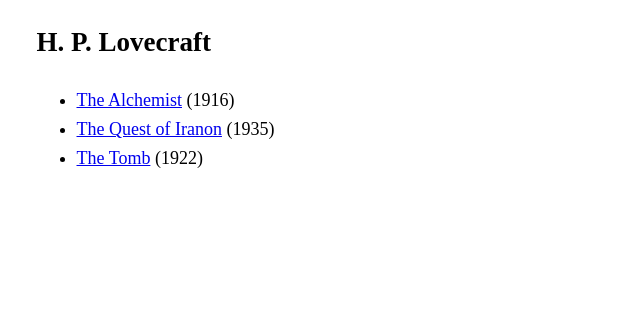
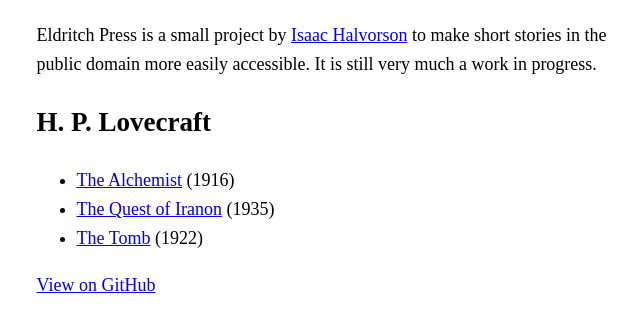
Before and after one commit to hisaac/eldritch.press, a plain HTML site: page generated/index.html in a window 1280 px wide. Shown: the part 109-438 px from the top of the page, without its empty margins (311-951 px from the left). Drawn offline with Linux system fonts and the light colour scheme.

Commit message:
add some text and links to the index page

```diff
--- a/generated/index.html
+++ b/generated/index.html
@@ -10,6 +10,9 @@
 		<main>
 			<h1>Eldritch Press</h1>
 			<section>
+				<p>Eldritch Press is a small project by <a href="https://hisaac.net">Isaac Halvorson</a> to make short stories in the public domain more easily accessible. It is still very much a work in progress.</p>
+			</section>
+			<section>
 				<h2>H. P. Lovecraft</h2>
 				<ul>
 					<li><a href="lovecraft-h-p/the-alchemist/index.html">The Alchemist</a> (<time>1916</time>)</li>
@@ -17,6 +20,9 @@
 					<li><a href="lovecraft-h-p/the-tomb/index.html">The Tomb</a> (<time>1922</time>)</li>
 				</ul>
 			</section>
+			<footer>
+				<p><a href="https://github.com/hisaac/eldritch.press">View on GitHub</a></p>
+			</footer>
 		</main>
 	</body>
 </html>
```
Also changed, not shown: src/miskatron/templates/index.html (+10 -4 lines).
